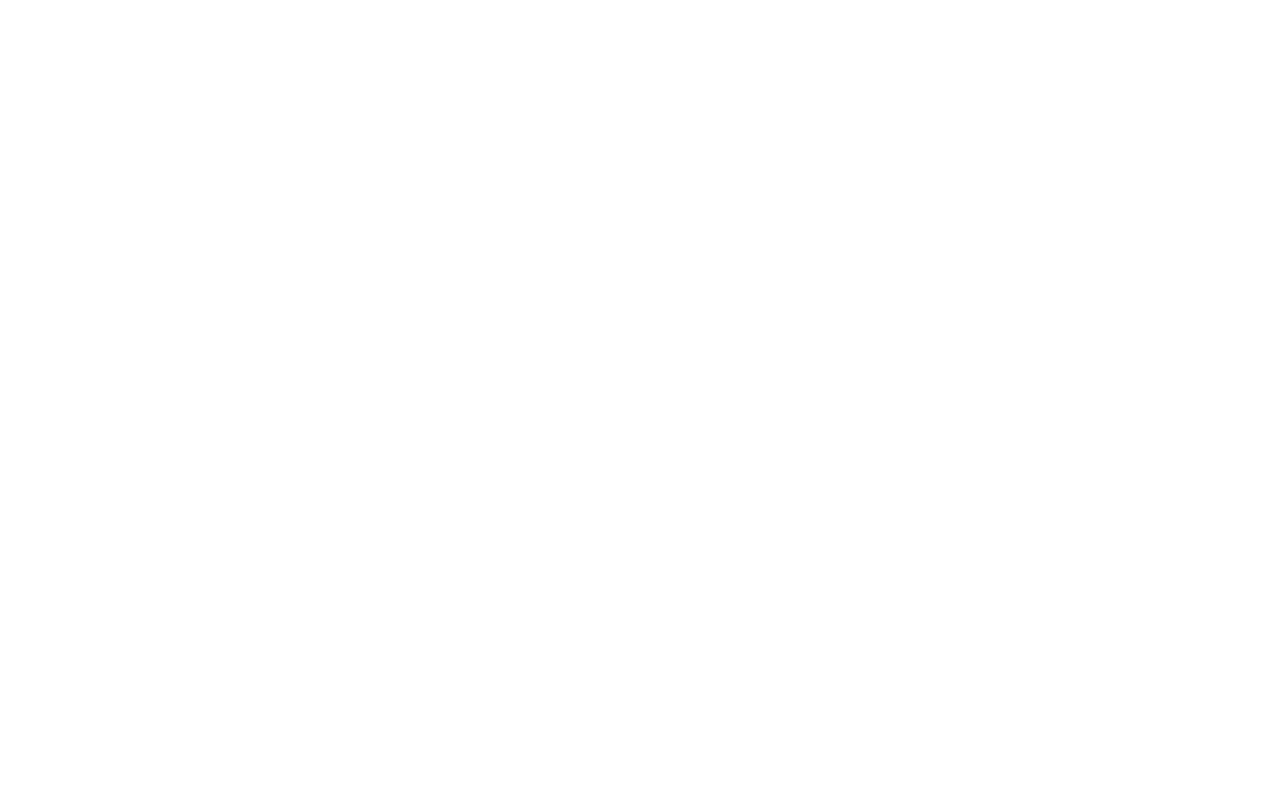
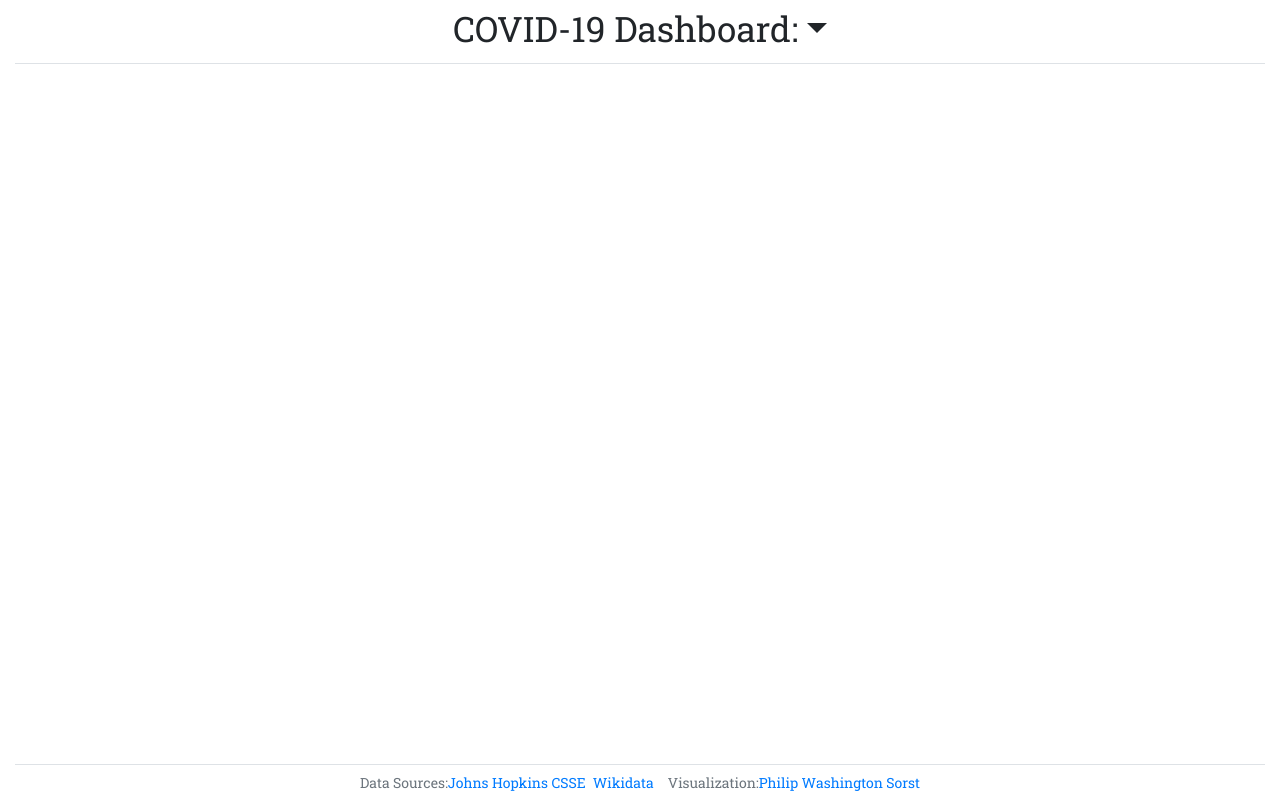
Before and after one commit to philipsorst/covid-19-charts, an Angular app: page / in a window 1280 px wide. Built offline with nearby package versions, Linux system fonts and the light colour scheme.

Commit message:
Adding dashboard component

```diff
--- a/angular.json
+++ b/angular.json
@@ -27,11 +27,10 @@
                         "tsConfig": "tsconfig.app.json",
                         "aot": true,
                         "assets": [
-                            "src/favicon.ico",
                             "src/assets"
                         ],
                         "styles": [
-                            "src/styles.scss"
+                            "src/scss/style.scss"
                         ],
                         "scripts": []
                     },
@@ -91,11 +90,10 @@
                         "tsConfig": "tsconfig.spec.json",
                         "karmaConfig": "karma.conf.js",
                         "assets": [
-                            "src/favicon.ico",
                             "src/assets"
                         ],
                         "styles": [
-                            "src/styles.scss"
+                            "src/scss/style.scss"
                         ],
                         "scripts": []
                     }
--- a/src/app/app-routing.module.ts
+++ b/src/app/app-routing.module.ts
@@ -1,7 +1,17 @@
 import {NgModule} from '@angular/core';
 import {RouterModule, Routes} from '@angular/router';
+import {DashboardComponent} from "./dashboard.component";
 
-const routes: Routes = [];
+const routes: Routes = [
+    {
+        path: ':countryCode',
+        component: DashboardComponent
+    },
+    {
+        path: '',
+        component: DashboardComponent,
+    }
+];
 
 @NgModule({
     imports: [RouterModule.forRoot(routes)],
--- a/src/app/app.module.ts
+++ b/src/app/app.module.ts
@@ -3,10 +3,12 @@
 
 import {AppRoutingModule} from './app-routing.module';
 import {AppComponent} from './app.component';
+import {DashboardComponent} from "./dashboard.component";
 
 @NgModule({
     declarations: [
-        AppComponent
+        AppComponent,
+        DashboardComponent
     ],
     imports: [
         BrowserModule,
--- /dev/null
+++ b/src/app/dashboard.component.html
@@ -0,0 +1,41 @@
+<div class="container-fluid">
+    <div class="d-flex flex-column" id="inner-container">
+        <header class="border-bottom pt-2 pb-2 mb-3 dropdown">
+            <h1
+                    class="dropdown-toggle text-center"
+                    data-toggle="dropdown"
+                    data-display="static"
+                    style="white-space: normal"
+            >
+                <span class="d-none d-md-inline">COVID-19 Dashboard:</span>
+                <span id="current-location"></span>
+            </h1>
+            <div class="dropdown-menu country-select">
+                <div class="pl-2 pr-2">
+                    <input class="form-control" id="country-filter"/>
+                </div>
+                <div class="countries">
+                    <div class="country"></div>
+                </div>
+            </div>
+
+        </header>
+        <main class="flex-grow-1 row" id="content">
+        </main>
+        <footer class="text-center text-muted pt-2 pb-2 border-top">
+            <div class="d-lg-inline ml-lg-2 mr-lg-2">
+                <div class="d-lg-inline">Data Sources:</div>
+                <ul class="list-inline mb-0 d-lg-inline">
+                    <li class="list-inline-item"><a href="https://systems.jhu.edu/">Johns Hopkins CSSE</a></li>
+                    <li class="list-inline-item"><a href="https://www.wikidata.org">Wikidata</a></li>
+                </ul>
+            </div>
+            <div class="d-lg-inline ml-lg-2 mr-lg-2">
+                <div class="d-lg-inline">Visualization:</div>
+                <div class="d-lg-inline">
+                    <a href="https://sorst.net">Philip Washington Sorst</a>
+                </div>
+            </div>
+        </footer>
+    </div>
+</div>
--- a/src/styles.scss
+++ /dev/null
@@ -1 +0,0 @@
-/* You can add global styles to this file, and also import other style files */
```
Also changed, not shown: src/app/dashboard.component.ts (added, +7 -0 lines), 1 other file (tests, documents, lock files or other folders).
